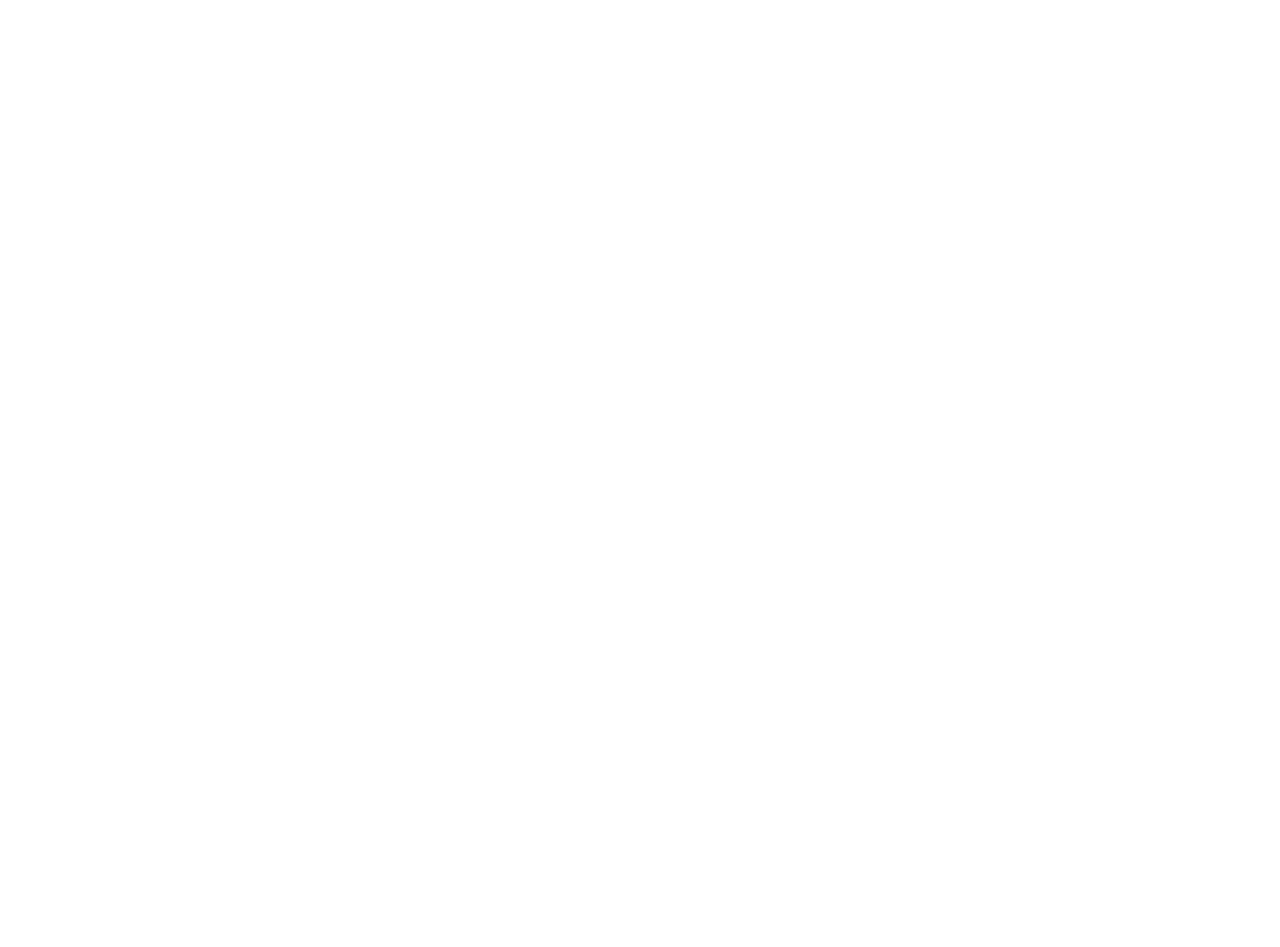
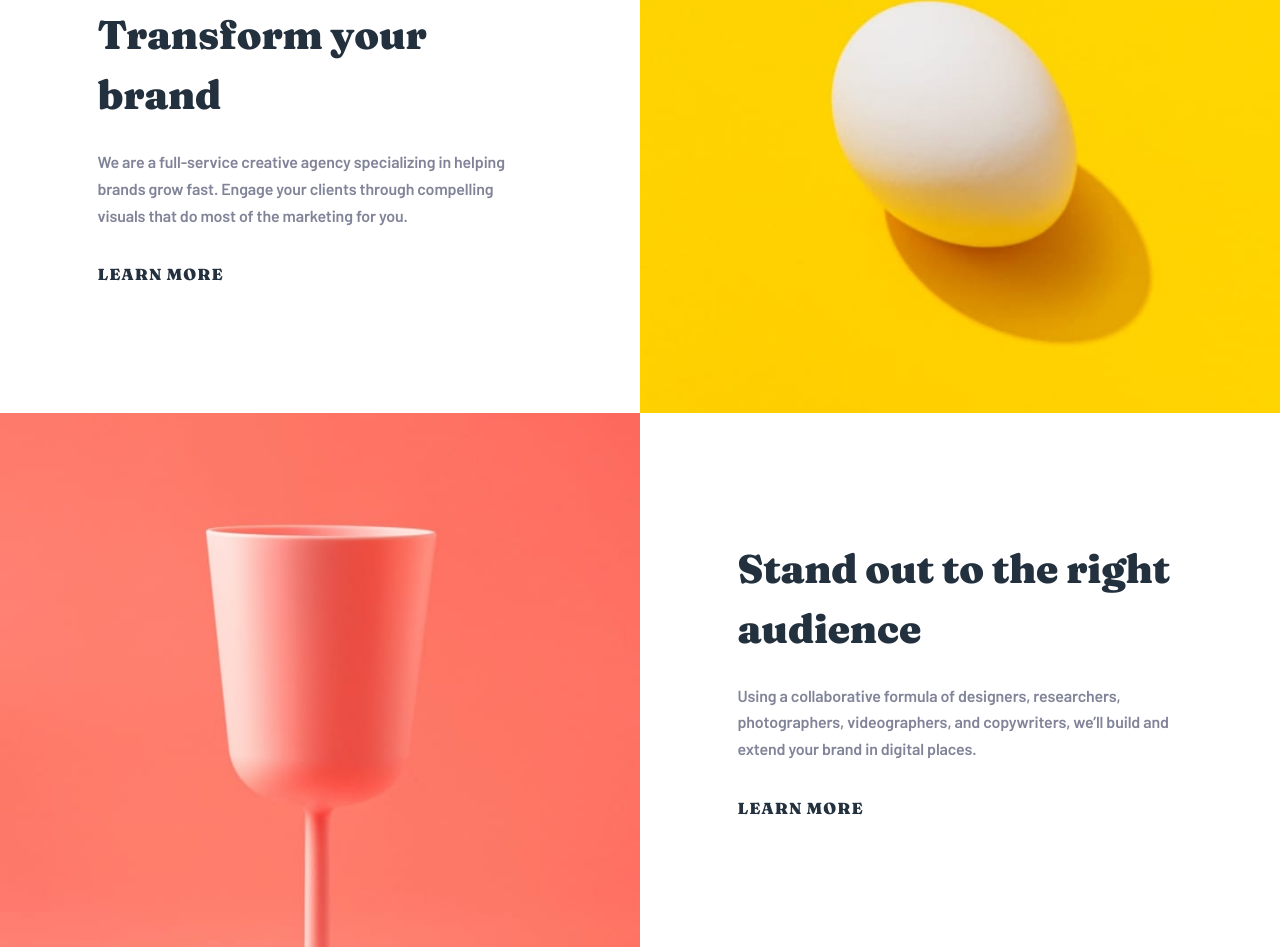
Before and after one commit to solvman/sunnyside-agency-landing-page-main, a Next.js app: page / in a window 1280 px wide. Shown: the part 920-1867 px from the top of the page. Before the commit the page ends 800 px from the top, so only its background shows below. Built offline with nearby package versions, Linux system fonts and the light colour scheme.

Commit message:
chore: Transform section

```diff
--- a/app/globals.css
+++ b/app/globals.css
@@ -21,4 +21,10 @@
   .btn-mobile {
     @apply text-secondary-400 text-sm font-semibold -tracking-[0.143px] leading-tight rounded-full hover:bg-primary-500 hover:text-black hover:px-8 hover:py-4 transition-all duration-300 ease-in-out focus-visible:bg-primary-500 focus-visible:text-black focus-visible:uppercase focus-visible:px-8 focus-visible:py-4 focus-visible:outline-primary-700 hover:uppercase focus-visible:font-heading hover:font-heading hover:font-bold font-body;
   }
+
+  .cta {
+    font-size: clamp(2rem, 1.2925rem + 3.0189vw, 2.5rem);
+    letter-spacing: clamp(-0.0143125rem, -0.0093rem + -0.0215vw, -0.017875rem);
+    @apply font-heading text-secondary-200 font-black leading-normal;
+  }
 }
--- a/app/page.tsx
+++ b/app/page.tsx
@@ -1,10 +1,13 @@
 import Header from "@/components/Header";
+import Transform from "@/components/Transform";
 
 export default function Home() {
   return (
     <>
       <Header />
-      <main></main>
+      <main>
+        <Transform />
+      </main>
     </>
   );
 }
--- a/components/HamburgerMenu.tsx
+++ b/components/HamburgerMenu.tsx
@@ -49,7 +49,7 @@
         />
         <motion.div
           ref={openMenuRef}
-          className=" bg-white shadow-2xl"
+          className=" bg-white shadow-2xl overflow-hidden"
           style={{
             height: "0",
           }}
@@ -73,28 +73,28 @@
             transition={{ delay: 0.375, type: "spring" }}
             exit={{ opacity: 0, transition: { delay: 0, duration: 0.1 } }}
           >
-            <motion.ul className="flex flex-col gap-6 py-6 items-center">
-              <motion.li>
-                <motion.a href="" className="btn-mobile">
+            <ul className="flex flex-col gap-6 py-6 items-center">
+              <li>
+                <a href="" className="btn-mobile">
                   About
-                </motion.a>
-              </motion.li>
-              <motion.li>
-                <motion.a href="" className="btn-mobile">
+                </a>
+              </li>
+              <li>
+                <a href="" className="btn-mobile">
                   Services
-                </motion.a>
-              </motion.li>
-              <motion.li>
-                <motion.a href="" className="btn-mobile">
+                </a>
+              </li>
+              <li>
+                <a href="" className="btn-mobile">
                   Project
-                </motion.a>
-              </motion.li>
-              <motion.li>
-                <motion.a href="" className="btn-mobile">
+                </a>
+              </li>
+              <li>
+                <a href="" className="btn-mobile">
                   Contact
-                </motion.a>
-              </motion.li>
-            </motion.ul>
+                </a>
+              </li>
+            </ul>
           </motion.div>
         </motion.div>
       </div>
--- a/components/Header.tsx
+++ b/components/Header.tsx
@@ -8,15 +8,14 @@
 
 function Header() {
   return (
-    <header className="">
-      <div className="relative h-[clamp(33.63rem,10.45rem+98.87vw,50rem)]">
-        <div className="absolute flex flex-row items-center w-full px-6 md:px-10 pt-8 md:pt-9">
+    <header className="relative h-[clamp(33.63rem,10.45rem+98.87vw,50rem)]">
+      <div className="absolute flex w-full flex-row items-center px-6 pt-8 md:px-10 md:pt-9">
         <Image
           src={imageLogo}
           alt="logo"
           className="h-[clamp(1.5rem,0.70rem+3.40vw,2.06rem)] w-auto"
         />
-          <nav className="hidden sm:block ml-auto">
+        <nav className="ml-auto hidden sm:block">
           <ul className="flex flex-row gap-9">
             <li>
               <a className="btn" href="">
@@ -42,7 +41,7 @@
         </nav>
         <HamburgerMenu />
       </div>
-        <section className="flex flex-col justify-center items-center h-full gap-[clamp(3.25rem,-0.6415rem+16.6038vw,6rem)] sm:pb-44">
+      <section className="flex h-full flex-col items-center justify-center gap-[clamp(3.25rem,-0.6415rem+16.6038vw,6rem)] sm:pb-44">
         <h1 className="text-center">
           We are
           <span className="block sm:hidden" /> creatives
@@ -50,11 +49,11 @@
         <svg width="36" height="114" xmlns="http://www.w3.org/2000/svg">
           <g
             stroke="#FFF"
-              stroke-width="6"
+            strokeWidth="6"
             fill="none"
-              fill-rule="evenodd"
-              stroke-linecap="round"
-              stroke-linejoin="round"
+            fillRule="evenodd"
+            strokeLinecap="round"
+            strokeLinejoin="round"
           >
             <path d="M18 3v100M3 95.484l15 15 15-15" />
           </g>
@@ -64,15 +63,14 @@
         src={imageHeaderMobile}
         alt="header"
         fill
-          className="sm:hidden object-cover object-center -z-10"
+        className="-z-10 object-cover object-center sm:hidden"
       />
       <Image
         src={imageHeaderDesktop}
         alt="header"
         fill
-          className="hidden sm:block object-cover object-bottom -z-10"
+        className="-z-10 hidden object-cover object-bottom sm:block"
       />
-      </div>
     </header>
   );
 }
--- /dev/null
+++ b/components/Transform.tsx
@@ -0,0 +1,73 @@
+import imageTransformDesktop from "@/assets/images/desktop/image-transform.jpg";
+import imageTransformMobile from "@/assets/images/mobile/image-transform.jpg";
+import imageStandoutDesktop from "@/assets/images/desktop/image-stand-out.jpg";
+import imageStandoutMobile from "@/assets/images/mobile/image-stand-out.jpg";
+
+import Image from "next/image";
+
+function Transform() {
+  return (
+    <section>
+      <h2 className="sr-only">Services we offer</h2>
+      <article className="grid grid-cols-1 sm:grid-cols-2">
+        <div>
+          <Image
+            className="hidden min-h-full min-w-full object-cover object-center sm:block"
+            src={imageTransformDesktop}
+            alt="White egg on yellow background"
+          />
+          <Image
+            className="block sm:hidden"
+            src={imageTransformMobile}
+            alt="White egg on yellow background"
+          />
+        </div>
+        <div className="flex flex-col items-center justify-center px-6 py-16 text-center sm:-order-1 sm:text-left">
+          <div className="max-w-[445px]">
+            <h3 className="cta mb-6">Transform your brand</h3>
+            <p className="mb-8 font-normal leading-[1.66667] -tracking-[0.129px] text-secondary-400">
+              We are a full-service creative agency specializing in helping
+              brands grow fast. Engage your clients through compelling visuals
+              that do most of the marketing for you.
+            </p>
+            <a
+              href=""
+              className="relative cursor-pointer font-heading font-black uppercase leading-[1.66667] tracking-[1px] text-secondary-200 transition-all after:absolute after:bottom-0 after:left-1/2 after:-z-10 after:block after:h-[10px] after:w-[137px] after:-translate-x-1/2 after:rounded-full after:bg-primary-500/0 after:transition-opacity after:duration-300 after:ease-in-out hover:after:bg-primary-500/25"
+            >
+              Learn more
+            </a>
+          </div>
+        </div>
+        <div>
+          <Image
+            className="hidden min-h-full min-w-full object-cover object-center sm:block"
+            src={imageStandoutDesktop}
+            alt="White egg on yellow background"
+          />
+          <Image
+            className="block sm:hidden"
+            src={imageStandoutMobile}
+            alt="White egg on yellow background"
+          />
+        </div>
+        <div className="flex flex-col items-center justify-center px-6 py-16 text-center sm:text-left">
+          <div className="max-w-[445px]">
+            <h3 className="cta mb-6">Stand out to the right audience</h3>
+            <p className="mb-8 font-normal leading-[1.66667] -tracking-[0.129px] text-secondary-400">
+              Using a collaborative formula of designers, researchers,
+              photographers, videographers, and copywriters, we’ll build and
+              extend your brand in digital places.
+            </p>
+            <a
+              href=""
+              className="relative cursor-pointer font-heading font-black uppercase leading-[1.66667] tracking-[1px] text-secondary-200 transition-all after:absolute after:bottom-0 after:left-1/2 after:-z-10 after:block after:h-[10px] after:w-[137px] after:-translate-x-1/2 after:rounded-full after:bg-primary-300/0 after:transition-all after:duration-300 after:ease-in-out hover:after:bg-primary-300/25"
+            >
+              Learn more
+            </a>
+          </div>
+        </div>
+      </article>
+    </section>
+  );
+}
+export default Transform;
--- a/package.json
+++ b/package.json
@@ -23,6 +23,7 @@
     "eslint": "^8",
     "eslint-config-next": "14.2.5",
     "postcss": "^8",
+    "prettier-plugin-tailwindcss": "^0.6.6",
     "tailwindcss": "^3.4.1",
     "typescript": "^5"
   }
```
Also changed, not shown: 2 other files (tests, documents, lock files or other folders). Lines whose indentation alone changed are shown as unchanged.
